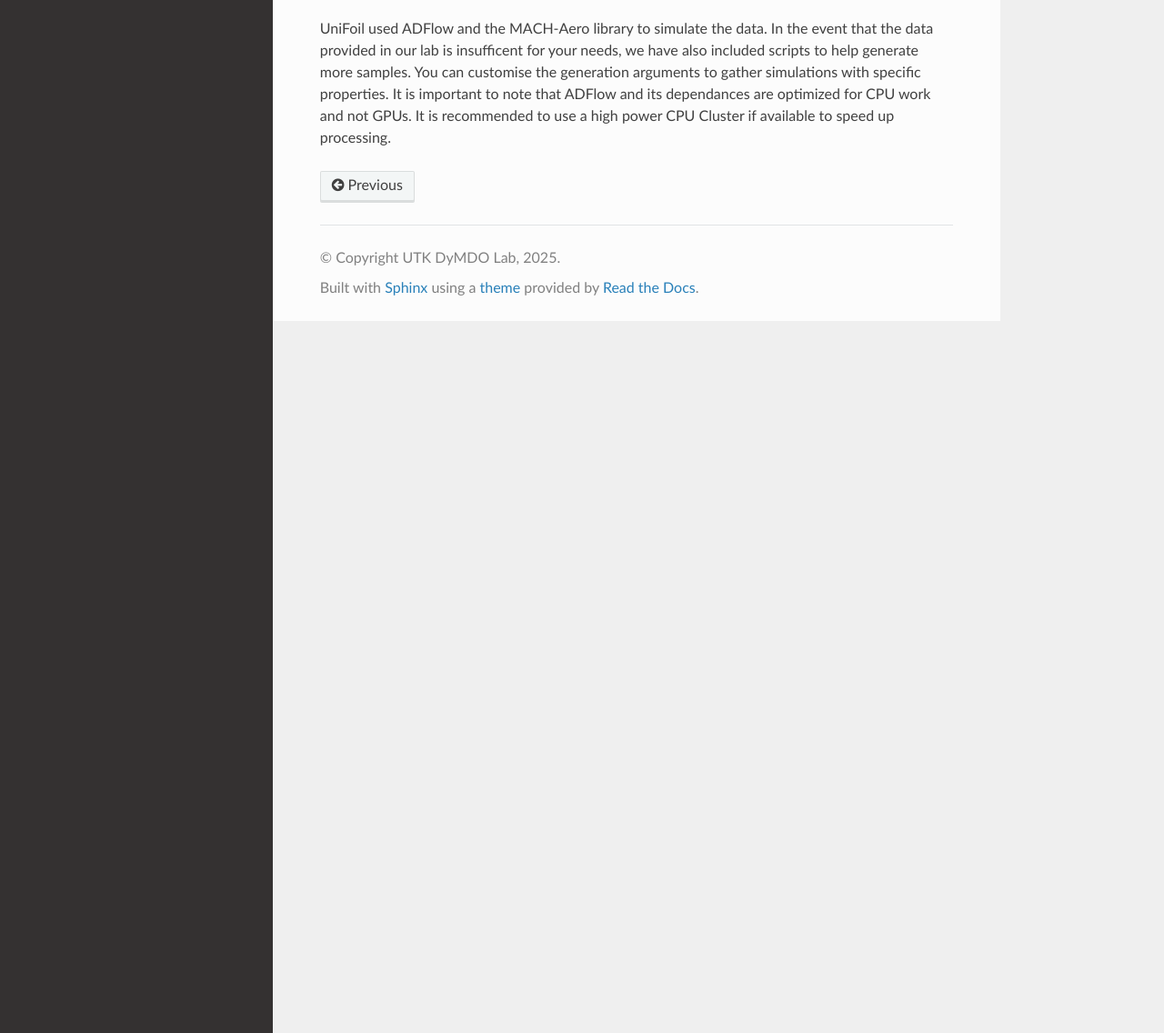
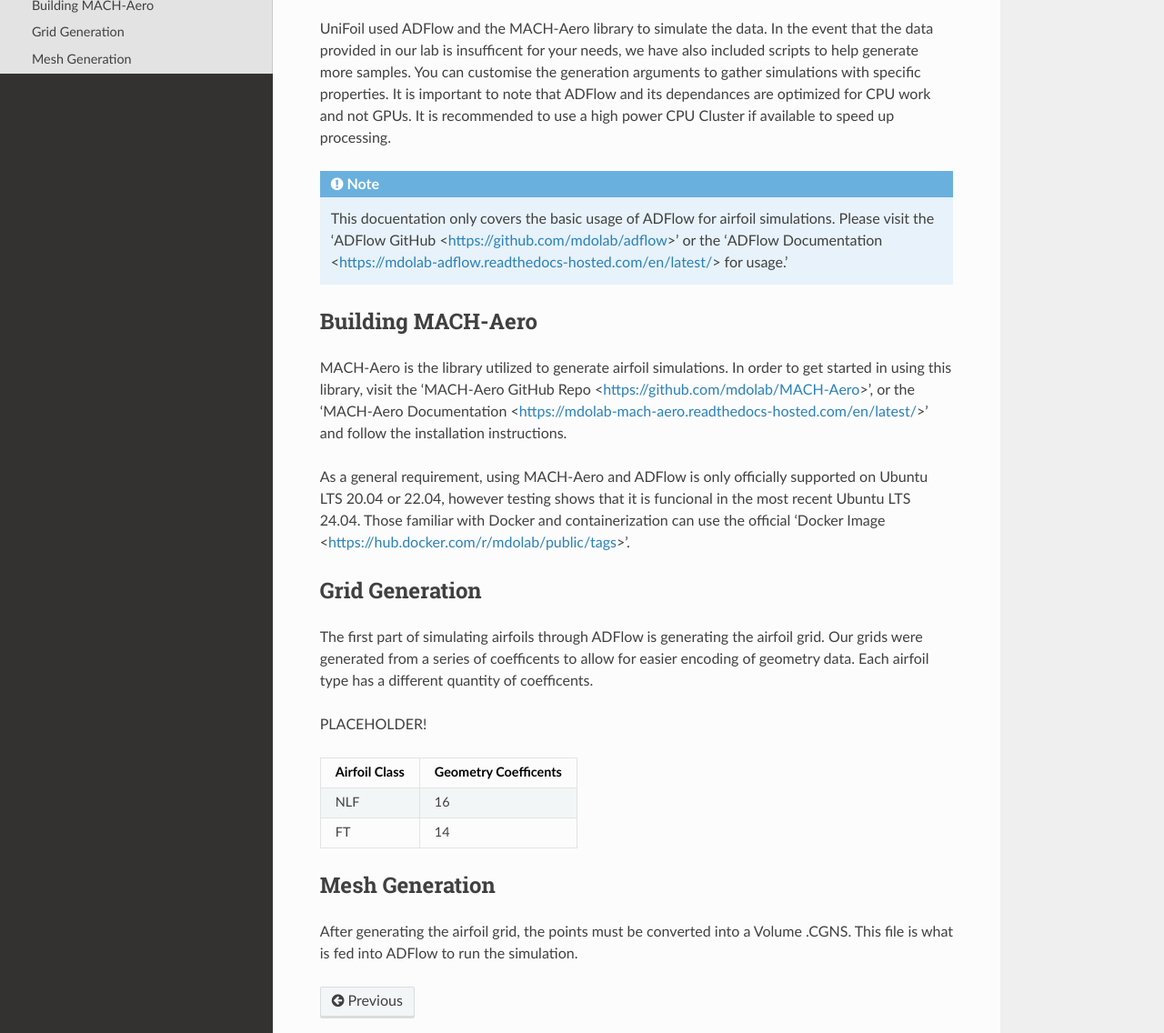
Before and after one commit to BenjaminMelanson/unifoilDocs, a Sphinx documentation site: the page built from docs/source/simulations.rst, in a window 1280 px wide and 1400 px high, cut to the strip 264-1400 px from the top of the window. Shown: the whole strip at 91% size. Built offline with Sphinx 7.4.7 and the Read the Docs theme 3.1.0, drawn with Linux system fonts in a browser that asks for light colours.

Commit message:
Enhance documentation for ADFlow and MACH-Aero
Added detailed instructions for using ADFlow and MACH-Aero, including installation and grid generation information.

```diff
--- a/docs/source/simulations.rst
+++ b/docs/source/simulations.rst
@@ -9,3 +9,36 @@
 You can customise the generation arguments to gather simulations with specific properties.
 It is important to note that ADFlow and its dependances are optimized for CPU work and not GPUs.
 It is recommended to use a high power CPU Cluster if available to speed up processing.
+
+
+.. note::
+   This docuentation only covers the basic usage of ADFlow for airfoil simulations. Please visit the 'ADFlow GitHub <https://github.com/mdolab/adflow>' or the 'ADFlow Documentation <https://mdolab-adflow.readthedocs-hosted.com/en/latest/> for usage.'
+
+Building MACH-Aero
+----------------
+MACH-Aero is the library utilized to generate airfoil simulations.
+In order to get started in using this library, visit the 'MACH-Aero GitHub Repo <https://github.com/mdolab/MACH-Aero>', or the 'MACH-Aero Documentation <https://mdolab-mach-aero.readthedocs-hosted.com/en/latest/>' and follow the installation instructions.
+
+As a general requirement, using MACH-Aero and ADFlow is only officially supported on Ubuntu LTS 20.04 or 22.04, however testing shows that it is funcional in the most recent Ubuntu LTS 24.04.
+Those familiar with Docker and containerization can use the official 'Docker Image <https://hub.docker.com/r/mdolab/public/tags>'.
+
+Grid Generation
+---------------
+The first part of simulating airfoils through ADFlow is generating the airfoil grid.
+Our grids were generated from a series of coefficents to allow for easier encoding of geometry data.
+Each airfoil type has a different quantity of coefficents.
+
+PLACEHOLDER!
+
++-----------------+----------------------+
+| Airfoil Class   | Geometry Coefficents |
++=================+======================+
+| NLF             | 16                   |
++-----------------+----------------------+
+| FT              | 14                   |
++-----------------+----------------------+
+
+Mesh Generation
+---------------
+After generating the airfoil grid, the points must be converted into a Volume .CGNS.
+This file is what is fed into ADFlow to run the simulation.
```
